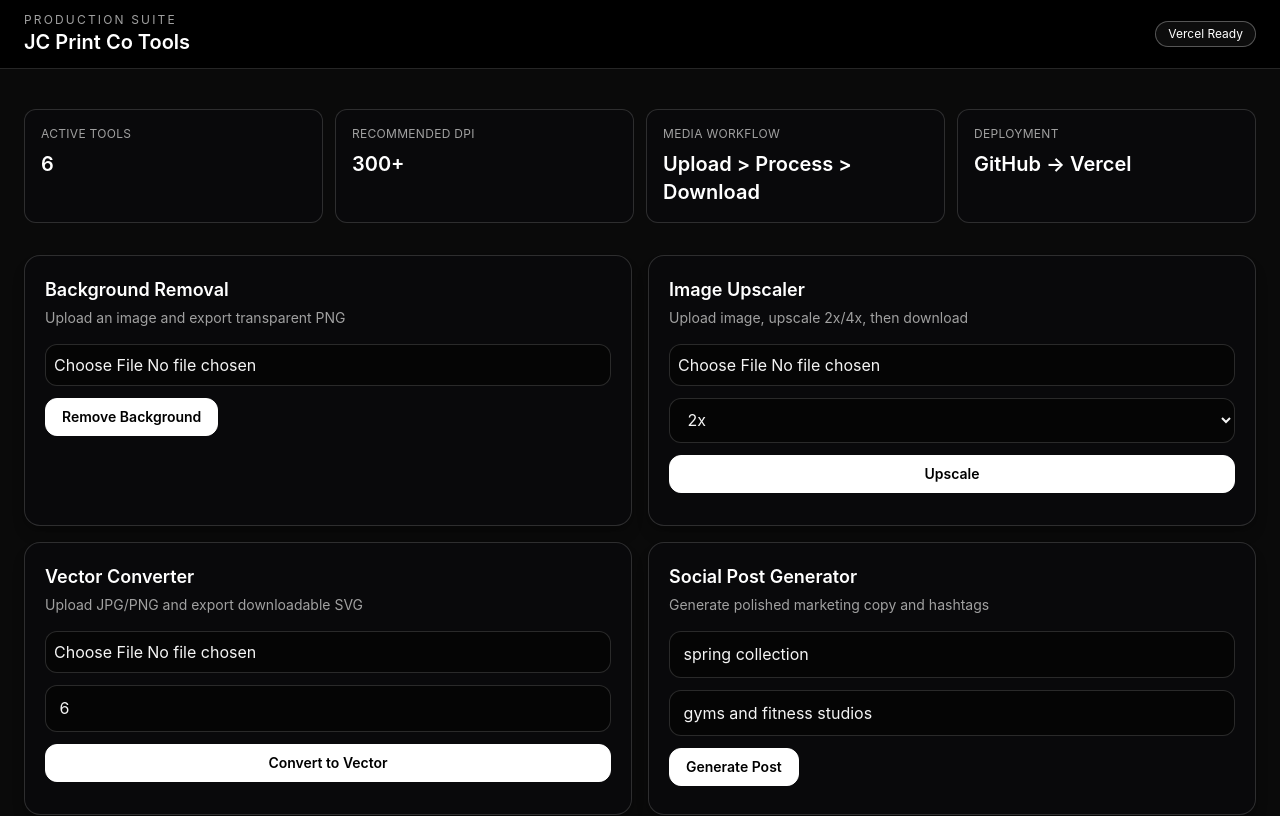
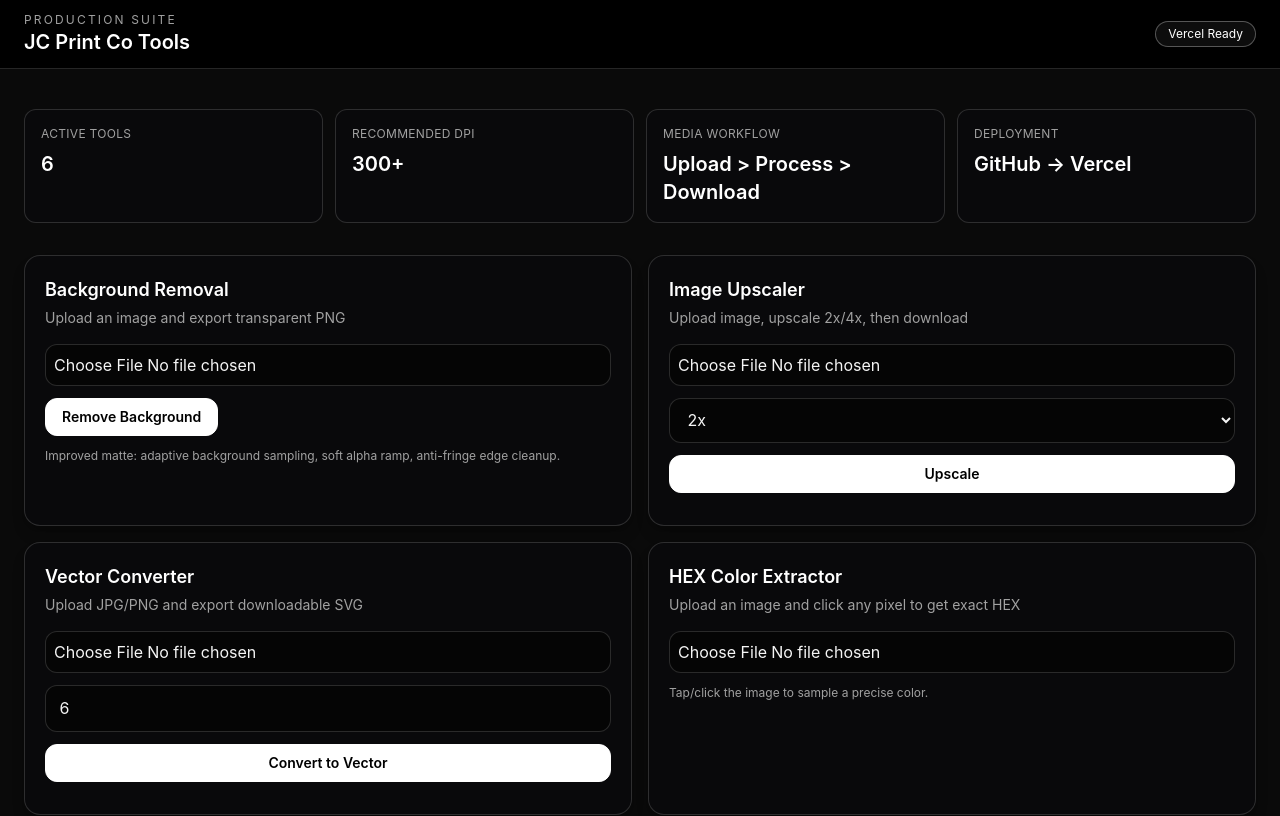
Before and after one commit to Austin-ops97/JCPrintCoTools, a Next.js app: page / in a window 1280 px wide. Shown: the top 816 px of the page. Built offline with nearby package versions, Linux system fonts and the light colour scheme.

Commit message:
Complete site redesign — modern mechanic theme

```diff
--- a/src/app/api/background-remove/route.ts
+++ b/src/app/api/background-remove/route.ts
@@ -1,5 +1,46 @@
 import { NextResponse } from "next/server";
 import sharp from "sharp";
+
+function getCornerAverage(
+  pixels: Uint8Array,
+  width: number,
+  height: number,
+  channels: number,
+): { r: number; g: number; b: number } {
+  const sampleSize = Math.max(8, Math.floor(Math.min(width, height) * 0.08));
+  const corners = [
+    { x0: 0, y0: 0 },
+    { x0: width - sampleSize, y0: 0 },
+    { x0: 0, y0: height - sampleSize },
+    { x0: width - sampleSize, y0: height - sampleSize },
+  ];
+  let r = 0;
+  let g = 0;
+  let b = 0;
+  let count = 0;
+
+  for (const corner of corners) {
+    for (let y = corner.y0; y < corner.y0 + sampleSize; y++) {
+      for (let x = corner.x0; x < corner.x0 + sampleSize; x++) {
+        const i = (y * width + x) * channels;
+        r += pixels[i];
+        g += pixels[i + 1];
+        b += pixels[i + 2];
+        count += 1;
+      }
+    }
+  }
+
+  return {
+    r: Math.round(r / count),
+    g: Math.round(g / count),
+    b: Math.round(b / count),
+  };
+}
+
+function smoothstep(t: number): number {
+  return t * t * (3 - 2 * t);
+}
 
 export async function POST(req: Request) {
   try {
@@ -13,23 +54,36 @@ export async function POST(req: Request) {
     const source = sharp(inputBuffer).ensureAlpha();
     const { data, info } = await source.raw().toBuffer({ resolveWithObject: true });
 
-    // Remove near-white background while preserving foreground.
+    const bg = getCornerAverage(data, info.width, info.height, info.channels);
+    const lowThreshold = 16;
+    const highThreshold = 72;
+
+    // Create a softer alpha matte for cleaner cutout edges.
     for (let i = 0; i < data.length; i += 4) {
       const r = data[i];
       const g = data[i + 1];
       const b = data[i + 2];
-      const avg = (r + g + b) / 3;
-      const isNearWhite = r > 235 && g > 235 && b > 235;
-      if (isNearWhite) {
-        data[i + 3] = 0;
-      } else if (avg > 210) {
-        data[i + 3] = Math.min(data[i + 3], 170);
+      const dr = r - bg.r;
+      const dg = g - bg.g;
+      const db = b - bg.b;
+      const distance = Math.sqrt(dr * dr + dg * dg + db * db);
+      const t = Math.min(1, Math.max(0, (distance - lowThreshold) / (highThreshold - lowThreshold)));
+      let alpha = Math.round(255 * smoothstep(t));
+
+      // Reduce white fringing on very bright pixels near the background.
+      const max = Math.max(r, g, b);
+      const min = Math.min(r, g, b);
+      const saturation = max === 0 ? 0 : (max - min) / max;
+      if (distance < highThreshold && saturation < 0.12 && max > 220) {
+        alpha = Math.min(alpha, 140);
       }
+      data[i + 3] = alpha;
     }
 
     const output = await sharp(data, {
       raw: { width: info.width, height: info.height, channels: info.channels },
     })
+      .blur(0.35)
       .png()
       .toBuffer();
     const base64 = output.toString("base64");
--- a/src/app/api/social-generate/route.ts
+++ /dev/null
@@ -1,22 +0,0 @@
-import { NextResponse } from "next/server";
-
-const tags = ["#ScreenPrinting", "#CustomShirts", "#SmallBusiness", "#LocalBrand"];
-
-export async function POST(req: Request) {
-  try {
-    const body = (await req.json()) as { theme?: string; audience?: string };
-    const theme = body.theme?.trim() || "new drop";
-    const audience = body.audience?.trim() || "local businesses";
-
-    return NextResponse.json({
-      success: true,
-      data: {
-        caption: `Fresh ${theme} designs are live. Built for ${audience} who want print quality that lasts. DM us for bulk pricing and same-week turnaround.`,
-        hashtags: tags,
-        cta: "Message us to get your first proof today.",
-      },
-    });
-  } catch {
-    return NextResponse.json({ success: false, error: "Invalid JSON payload" }, { status: 400 });
-  }
-}
--- a/src/app/page.tsx
+++ b/src/app/page.tsx
@@ -1,6 +1,6 @@
 "use client";
 
-import { useEffect, useMemo, useState } from "react";
+import { MouseEvent, useEffect, useMemo, useRef, useState } from "react";
 import { Header } from "@/components/header";
 import { Button, Card, Stat } from "@/components/ui";
 
@@ -33,9 +33,11 @@ export default function HomePage() {
   const [colors, setColors] = useState(6);
   const [vectorState, setVectorState] = useState<ApiState>(initialApiState);
 
-  const [theme, setTheme] = useState("spring collection");
-  const [audience, setAudience] = useState("gyms and fitness studios");
-  const [socialState, setSocialState] = useState<ApiState>(initialApiState);
+  const [colorFile, setColorFile] = useState<File | null>(null);
+  const [pickedHex, setPickedHex] = useState<string>("");
+  const [pickedPoint, setPickedPoint] = useState<{ x: number; y: number } | null>(null);
+  const [pickedColors, setPickedColors] = useState<string[]>([]);
+  const colorCanvasRef = useRef<HTMLCanvasElement | null>(null);
 
   const [qty, setQty] = useState(48);
   const [printColors, setPrintColors] = useState(2);
@@ -89,10 +91,8 @@ export default function HomePage() {
     () => (upscaleFile ? URL.createObjectURL(upscaleFile) : ""),
     [upscaleFile],
   );
-  const vectorPreview = useMemo(
-    () => (vectorFile ? URL.createObjectURL(vectorFile) : ""),
-    [vectorFile],
-  );
+  const vectorPreview = useMemo(() => (vectorFile ? URL.createObjectURL(vectorFile) : ""), [vectorFile]);
+  const colorPreview = useMemo(() => (colorFile ? URL.createObjectURL(colorFile) : ""), [colorFile]);
 
   useEffect(() => {
     return () => {
@@ -117,6 +117,49 @@ export default function HomePage() {
       }
     };
   }, [vectorPreview]);
+
+  useEffect(() => {
+    return () => {
+      if (colorPreview) {
+        URL.revokeObjectURL(colorPreview);
+      }
+    };
+  }, [colorPreview]);
+
+  useEffect(() => {
+    if (!colorPreview || !colorCanvasRef.current) {
+      return;
+    }
+    const canvas = colorCanvasRef.current;
+    const ctx = canvas.getContext("2d");
+    if (!ctx) {
+      return;
+    }
+    const img = new Image();
+    img.onload = () => {
+      canvas.width = img.width;
+      canvas.height = img.height;
+      ctx.clearRect(0, 0, canvas.width, canvas.height);
+      ctx.drawImage(img, 0, 0, img.width, img.height);
+    };
+    img.src = colorPreview;
+  }, [colorPreview]);
+
+  const handleColorPick = (event: MouseEvent<HTMLImageElement>) => {
+    if (!colorCanvasRef.current) return;
+    const canvas = colorCanvasRef.current;
+    const rect = event.currentTarget.getBoundingClientRect();
+    const x = Math.floor(((event.clientX - rect.left) / rect.width) * canvas.width);
+    const y = Math.floor(((event.clientY - rect.top) / rect.height) * canvas.height);
+    const ctx = canvas.getContext("2d");
+    if (!ctx || x < 0 || y < 0 || x >= canvas.width || y >= canvas.height) return;
+    const [r, g, b] = ctx.getImageData(x, y, 1, 1).data;
+    const toHex = (value: number) => value.toString(16).padStart(2, "0");
+    const hex = `#${toHex(r)}${toHex(g)}${toHex(b)}`.toUpperCase();
+    setPickedHex(hex);
+    setPickedPoint({ x, y });
+    setPickedColors((current) => [hex, ...current.filter((c) => c !== hex)].slice(0, 6));
+  };
 
   const downloadLabel = (result: ImageToolResult | null) => (result ? `Download ${result.fileName}` : "Download");
 
@@ -149,6 +192,9 @@ export default function HomePage() {
                 {bgState.loading ? "Processing..." : "Remove Background"}
               </Button>
               {bgState.error ? <p className="text-sm text-red-300">{bgState.error}</p> : null}
+              <p className="text-xs text-neutral-400">
+                Improved matte: adaptive background sampling, soft alpha ramp, anti-fringe edge cleanup.
+              </p>
               <div className="grid gap-3 sm:grid-cols-2">
                 {backgroundPreview ? <img src={backgroundPreview} alt="Original upload" className="h-48 w-full rounded-lg border border-white/15 object-contain bg-black p-2" /> : null}
                 {bgState.result ? <img src={bgState.result.dataUrl} alt="Background removed result" className="h-48 w-full rounded-lg border border-white/15 object-contain bg-black p-2" /> : null}
@@ -234,43 +280,56 @@ export default function HomePage() {
             ) : null}
           </Card>
 
-          <Card title="Social Post Generator" subtitle="Generate polished marketing copy and hashtags">
+          <Card title="HEX Color Extractor" subtitle="Upload an image and click any pixel to get exact HEX">
             <div className="space-y-3">
-              <input value={theme} onChange={(e) => setTheme(e.target.value)} placeholder="Theme" />
-              <input value={audience} onChange={(e) => setAudience(e.target.value)} placeholder="Audience" />
-              <Button
-                onClick={async () => {
-                  setSocialState({ loading: true, result: null, error: "" });
-                  try {
-                    const res = await fetch("/api/social-generate", {
-                      method: "POST",
-                      headers: { "Content-Type": "application/json" },
-                      body: JSON.stringify({ theme, audience }),
-                    });
-                    const json = (await res.json()) as { success: boolean; data?: unknown; error?: string };
-                    if (!res.ok || !json.success) {
-                      setSocialState({ loading: false, result: null, error: json.error ?? "Request failed" });
-                      return;
-                    }
-                    const payload = JSON.stringify(json.data, null, 2);
-                    setSocialState({
-                      loading: false,
-                      result: { fileName: "social-post.txt", mimeType: "text/plain", dataUrl: `data:text/plain,${encodeURIComponent(payload)}` },
-                      error: "",
-                    });
-                  } catch {
-                    setSocialState({ loading: false, result: null, error: "Network error" });
-                  }
+              <input
+                type="file"
+                accept="image/*"
+                onChange={(e) => {
+                  setColorFile(e.target.files?.[0] ?? null);
+                  setPickedHex("");
+                  setPickedPoint(null);
                 }}
-              >
-                {socialState.loading ? "Generating..." : "Generate Post"}
-              </Button>
+              />
+              <canvas ref={colorCanvasRef} className="hidden" />
+              {colorPreview ? (
+                <img
+                  src={colorPreview}
+                  alt="Color picker source"
+                  onClick={handleColorPick}
+                  className="h-56 w-full rounded-lg border border-white/15 object-contain bg-black p-2"
+                />
+              ) : null}
+              <p className="text-xs text-neutral-400">Tap/click the image to sample a precise color.</p>
             </div>
-            {socialState.error ? <p className="mt-3 text-sm text-red-300">{socialState.error}</p> : null}
-            {socialState.result ? (
-              <a className="inline-block text-sm underline" href={socialState.result.dataUrl} download={socialState.result.fileName}>
-                Download generated post text
-              </a>
+            {pickedHex ? (
+              <div className="mt-3 space-y-2 text-sm text-neutral-200">
+                <p>
+                  Selected: <span className="font-semibold text-white">{pickedHex}</span>
+                  {pickedPoint ? ` at (${pickedPoint.x}, ${pickedPoint.y})` : ""}
+                </p>
+                <div className="h-8 w-24 rounded border border-white/20" style={{ backgroundColor: pickedHex }} />
+                <button
+                  type="button"
+                  className="text-sm underline"
+                  onClick={() => {
+                    void navigator.clipboard.writeText(pickedHex);
+                  }}
+                >
+                  Copy HEX code
+                </button>
+                <div className="flex flex-wrap gap-2 pt-1">
+                  {pickedColors.map((hex) => (
+                    <span
+                      key={hex}
+                      className="rounded border border-white/20 px-2 py-1 text-xs"
+                      style={{ backgroundColor: `${hex}22` }}
+                    >
+                      {hex}
+                    </span>
+                  ))}
+                </div>
+              </div>
             ) : null}
           </Card>
 
```
Also changed, not shown: 1 other file (tests, documents, lock files or other folders).
